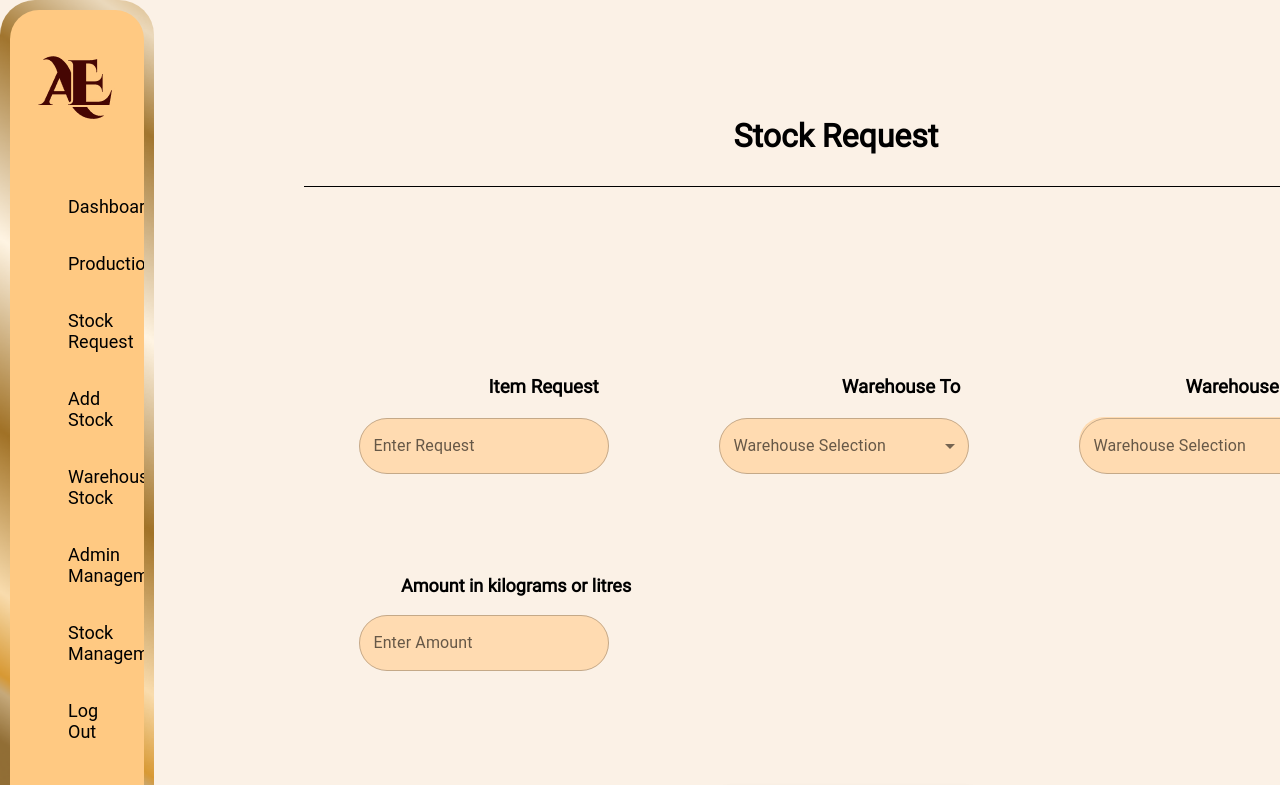
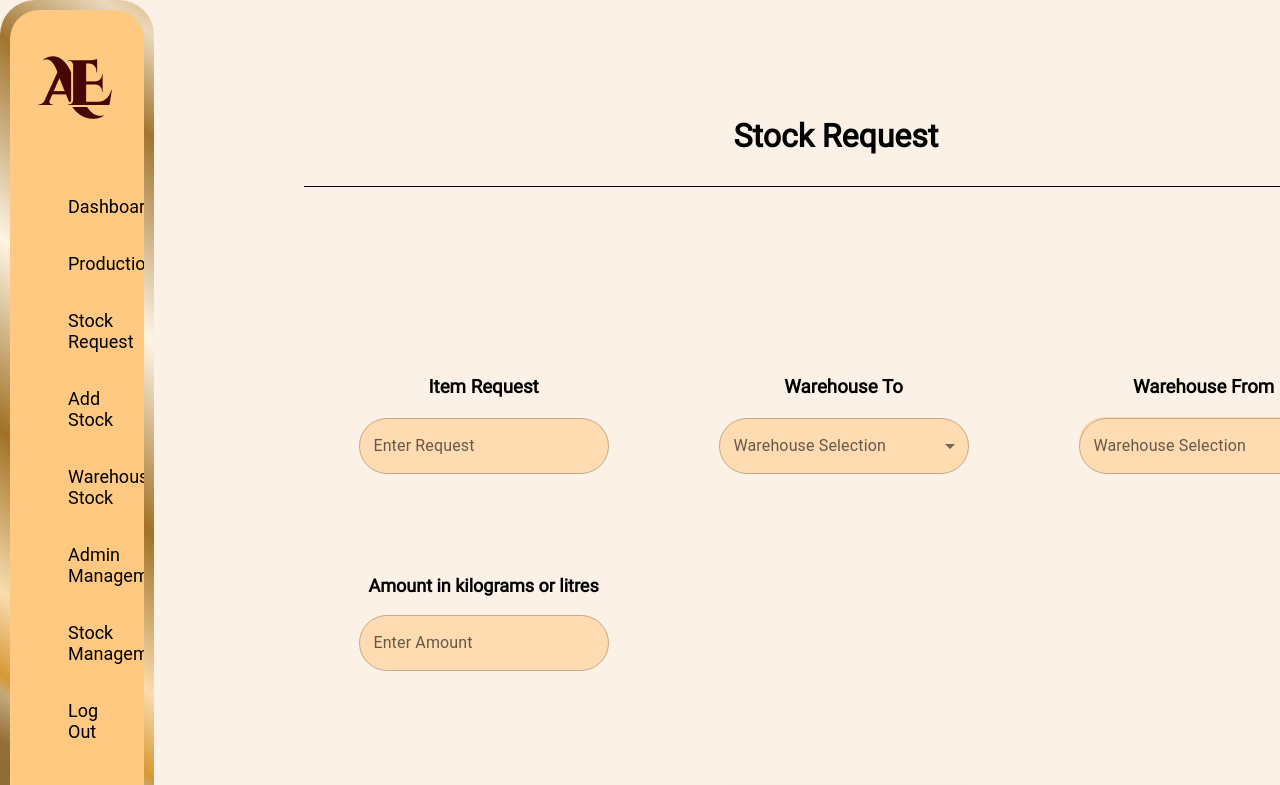
Before and after one commit to Tsebo200/Aureum-Elegance-Frontend, a React (Vite) app in the folder client/: page /stock-request in a window 1280 px wide. Shown: the top 785 px of the page. Built offline with nearby package versions, Linux system fonts and the light colour scheme.

Commit message:
Style(margn): Remove margin-left
Remove margin-lefts for the headings

```diff
--- a/client/src/ui/Pages/StockRequest/StockRequest.module.scss
+++ b/client/src/ui/Pages/StockRequest/StockRequest.module.scss
@@ -91,7 +91,6 @@ html, body {
                 float: left;
 
                 .itemHeading{
-                    margin-left: 120px;
                     font-family: RobotoRegular;
                 }
 
@@ -117,7 +116,6 @@ html, body {
                 }
 
                 .warehouseToHeading{
-                    margin-left: 115px;
                     font-family: RobotoRegular;
                 }
             }
@@ -136,7 +134,6 @@ html, body {
                 }
 
                 .warehouseFromHeading{
-                    margin-left: 105px;
                     font-family: RobotoRegular;
                 }
             }
@@ -162,7 +159,6 @@ html, body {
                 }
                 .amountHeading{
                     font-size: 18px;
-                    margin-left: 65px;
                     font-family: RobotoRegular;
                 }
             }
```
